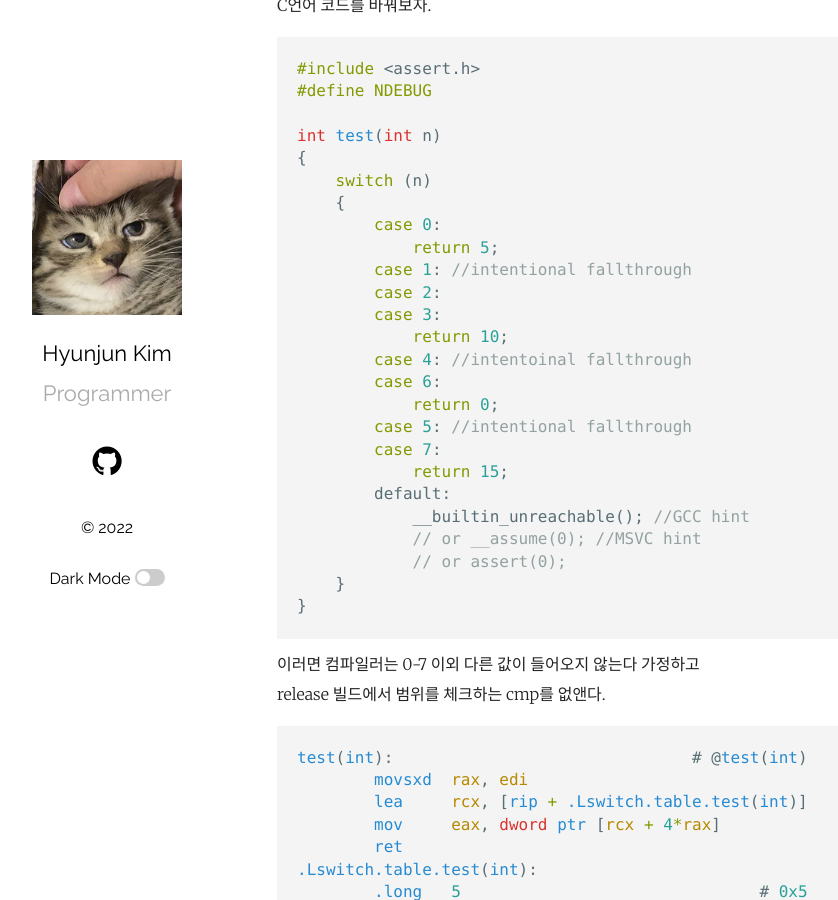
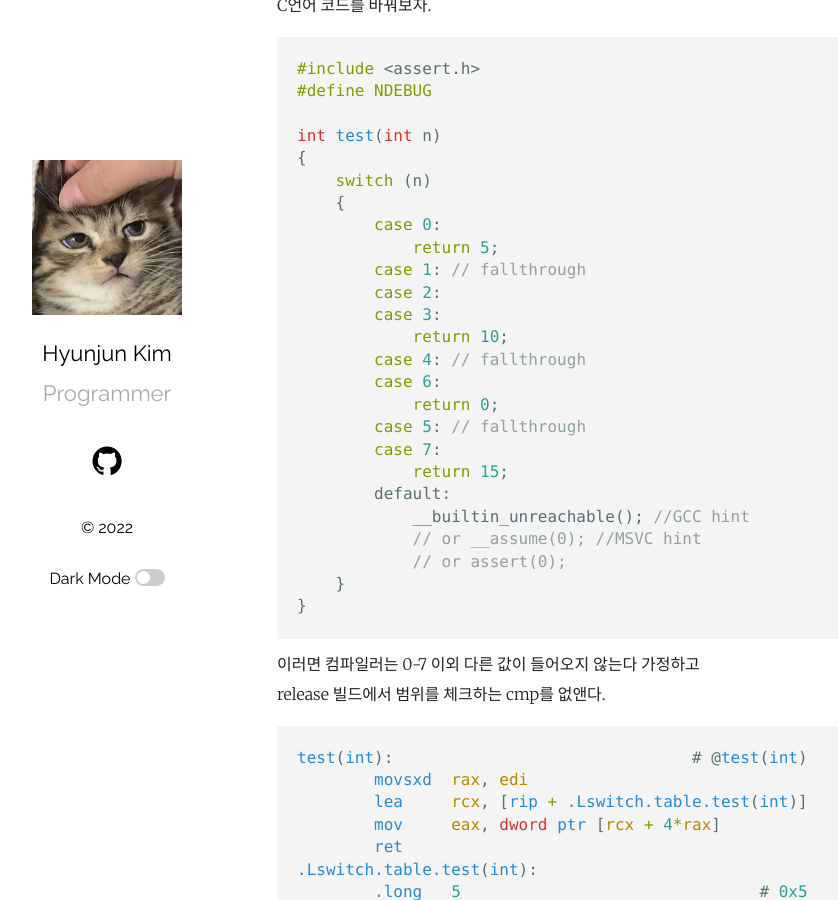
Before and after one commit to Ria9993/Ria9993.github.io, a Jekyll site: the page built from _posts/2022-09-29-diff-of-ifelse-switch.md, in a window 1280 px wide and 900 px high, scrolled down 1978 px. Shown: the whole window, without its empty margins (78-916 px from the left). Built offline with Jekyll 4.4.1, drawn with Linux system fonts in a browser that asks for light colours; comment, search, counter and statistics services are not loaded; some of the changed text lies outside the part shown.

Commit message:
Update Post

```diff
--- a/_posts/2022-09-29-diff-of-ifelse-switch.md
+++ b/_posts/2022-09-29-diff-of-ifelse-switch.md
@@ -22,11 +22,11 @@ int test(int n)
     {
         case 0:
             return 5;
-        case 1: //intentional fallthrough
+        case 1: // fallthrough
         case 2:
         case 3:
             return 10;
-        case 5: //intentional fallthrough
+        case 5: // fallthrough
         case 7:
             return 15;
         default:
@@ -91,14 +91,14 @@ int test(int n)
     {
         case 0:
             return 5;
-        case 1: //intentional fallthrough
+        case 1: // fallthrough
         case 2:
         case 3:
             return 10;
-        case 4: //intentoinal fallthrough
+        case 4: // fallthrough
         case 6:
             return 0;
-        case 5: //intentional fallthrough
+        case 5: // fallthrough
         case 7:
             return 15;
         default:
```
